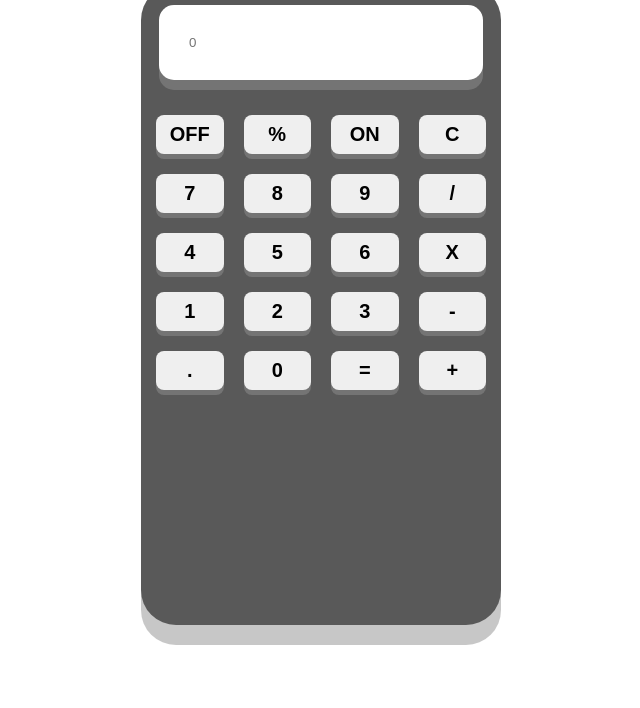
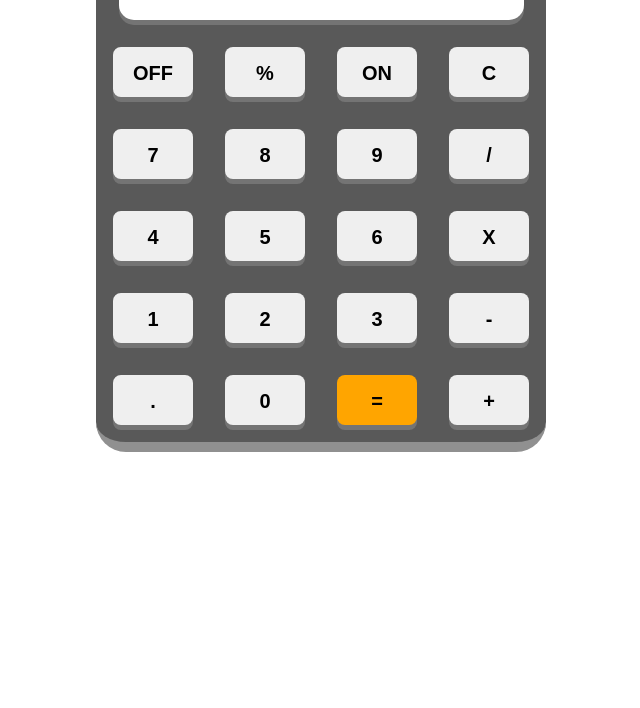
Before and after one commit to Mecylinda/Calculator-Project-B, a plain HTML site: page index.html in a window 1280 px wide. Shown: the part 92-800 px from the top of the page, without its empty margins (319-959 px from the left). Drawn offline with Linux system fonts and the light colour scheme.

Commit message:
more update

```diff
--- a/index.html
+++ b/index.html
@@ -12,34 +12,41 @@
     <div id="input">
         <input type="text" placeholder="0" readonly>
     </div>
-    <div class="btn">
-        <button class="function">OFF</button>
-        <button class="function">%</button>
-        <button class="function">ON</button>
-        <button class="function">C</button>
-        <button>7</button>
-        <button>8</button>
-        <button>9</button>
-        <button class="function">/</button>
-        <button>4</button>
-        <button>5</button>
-        <button>6</button>
-        <button>X</button>
-        <button>1</button>
-        <button>2</button>
-        <button>3</button>
-        <button class="function">-</button>
-        <button class="function">.</button>
-        <button class="function">0</button>
-        <button class="function">=</button>
-        <button class="function">+</button>
+    <table>
+        <tr>
+            <td><button class="function">OFF</button></td>
+            <td><button class="function">%</button></td>
+            <td><button class="function">ON</button></td>
+            <td> <button class="function">C</button></td>
+        </tr>
+         <tr>
+            <td><button class="function">7</button></td>
+            <td><button class="function">8</button></td>
+            <td><button class="function">9</button></td>
+            <td> <button class="function">/</button></td>
+        </tr>
+        <tr>
+            <td><button class="function">4</button></td>
+            <td><button class="function">5</button></td>
+            <td><button class="function">6</button></td>
+            <td> <button class="function">X</button></td>
+        </tr>
+         <tr>
+            <td><button class="function">1</button></td>
+            <td><button class="function">2</button></td>
+            <td><button class="function">3</button></td>
+            <td> <button class="function">-</button></td>
+        </tr>
+         <tr>
+            <td><button class="function">.</button></td>
+            <td><button class="function">0</button></td>
+            <td><button class="function orange">=</button></td>
+            <td> <button class="function">+</button></td>
+        </tr>
+    </table>
 
 
-
-    </div>
-
-
-    </div>
+</div>
 
 </body>
 </html>
--- a/style.css
+++ b/style.css
@@ -7,50 +7,47 @@ body{
  display: flex;
  align-items: center;
  flex-direction: column;
-    margin: 40px;
+ margin: 0 auto;
+ }
+ td{
+ width: 80px;
+ height: 50px ;
+ border-radius: 15px;
+ }
+ .orange{
+    background-color: orange;
  }
  .calculator{
-    margin: 0 auto;
-    height: 80vh;
-    width: 30%;
+ border-bottom: 10px solid #909090;
+
  background-color: #595959;
-    /* border-bottom: 20px solid #909090; */
-    border-radius: 35px;
-    border: none;
-    box-shadow: 0 20px 0 rgba(144, 144, 144, 0.5);
-
-}
-.btn{
-    display: grid;
-    grid-template-columns: repeat(4, 1fr);
-    gap: 10px;
-    margin: 10px;
-
+ border-radius: 30px;
+ margin-bottom: 20px;
  }
  button{
-    padding: 8px 0;
-    margin: 5px;
+ padding: 15px ;
+ width: 80px;
+ height: 50px;
+ margin: 15px;
  border-radius: 8px;
  font-family: sans-serif;
  font-weight: 600;
  font-size: 20px;
  border: none;
  box-shadow: 0 5px 0 rgba(144, 144, 144, 0.5);
-
  }
  input{
-    margin: 20px 0;
+ margin: 20px 0 10px 0;
  width: 90%;
-    padding: 30px;
+ padding: 20px;
  border-radius: 15px;
-    box-shadow: 0 10px 0 rgba(144, 144, 144, 0.5);
+ box-shadow: 0 5px 0 rgba(144, 144, 144, 0.5);
+
  border: none;
-
  }
 #input{
  display: flex;
  justify-content: center;
  align-items: center;
 
-
  }
```
Lines whose indentation alone changed are shown as unchanged.
